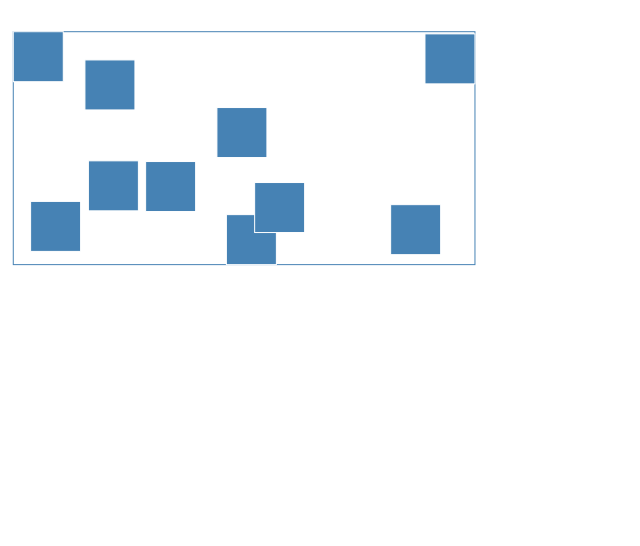
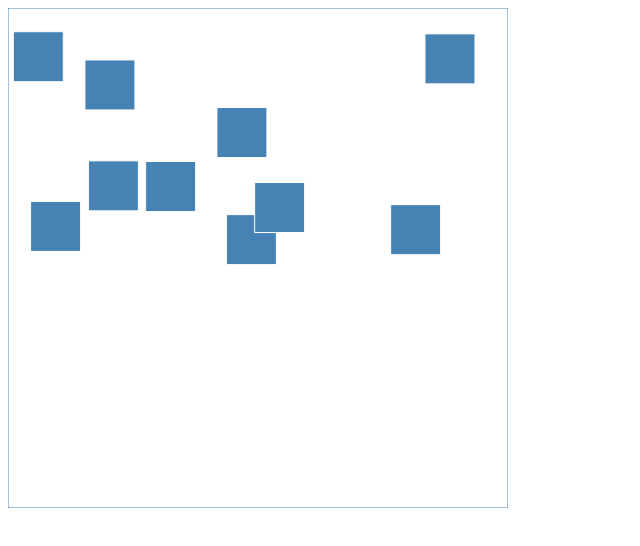
Before and after one commit to bollwyvl/k3, a website: page examples/d3/index.html in a window 1280 px wide. Shown: the whole page, without its empty margins (0-640 px from the left). Drawn offline with nearby package versions, Linux system fonts and the light colour scheme.

Commit message:
more boundary constraints

```diff
--- a/examples/d3/index.html
+++ b/examples/d3/index.html
@@ -38,6 +38,12 @@
       }
 
       var outlineD = rectD("outline");
+
+      k3.ge(outlineD.top, [0])
+        .ge(outlineD.left, [0])
+        .le(outlineD.right, [500])
+        .le(outlineD.bottom, [500])
+
 
       var boxD = d3.range(10).map(function(i){
         return rectD("box" + i);
@@ -91,9 +97,7 @@
       var drag = d3.behavior.drag()
         .on("drag", function(d){
           k3.eq(d.left, d.left() + d3.event.dx)
-            .eq(d.top, d.top() + d3.event.dy)
-            .eq(d.right, d.right() + d3.event.dx)
-            .eq(d.bottom, d.bottom() + d3.event.dy);
+            .eq(d.top, d.top() + d3.event.dy);
           render();
         });
 
```
